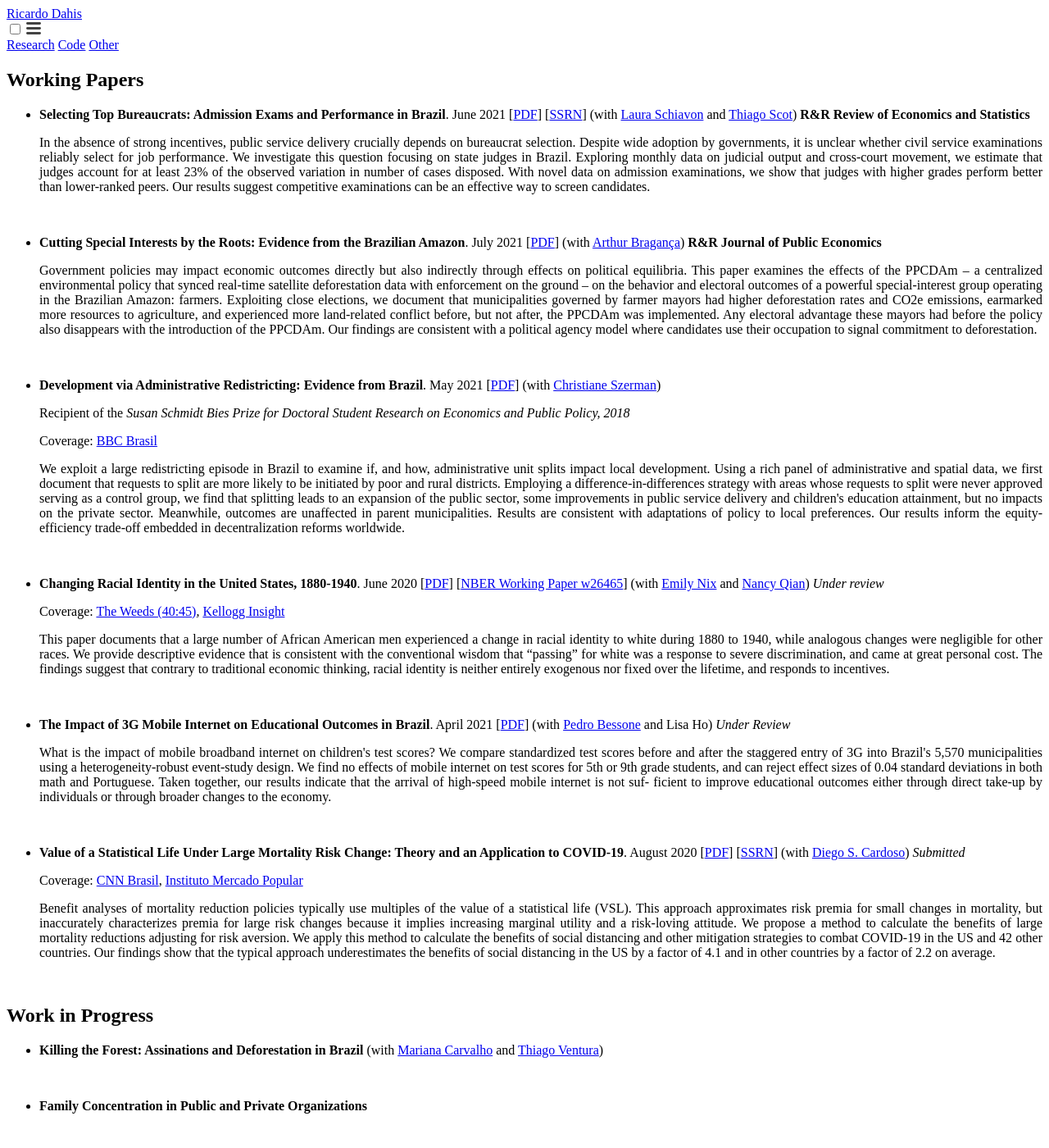
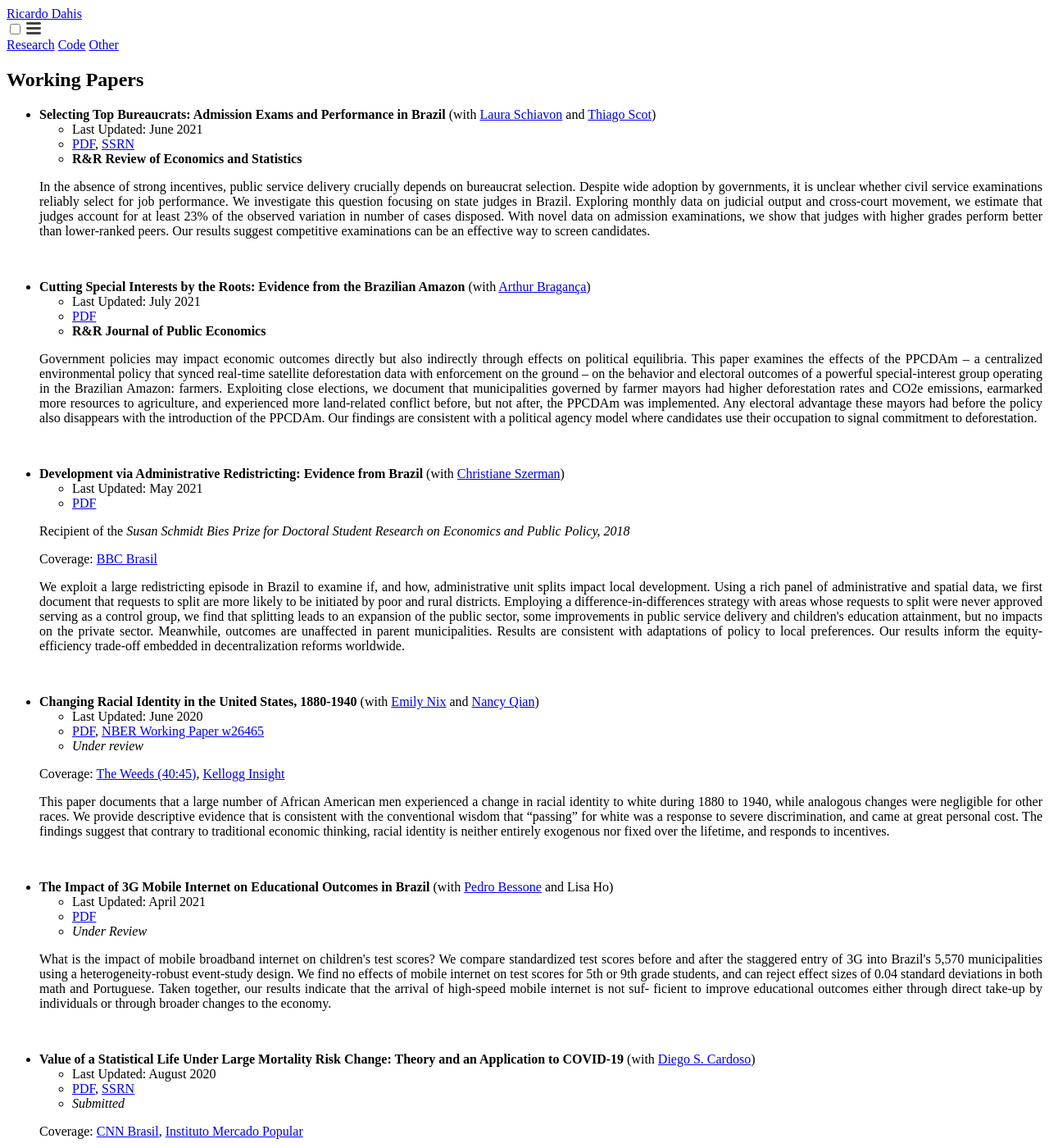
Before and after one commit to rdahis/rdahis.github.io, a Jekyll site: the page built from 1-research.md, in a window 1280 px wide and 1400 px high. Shown: the whole window at 82% size. Built offline with Jekyll 4.4.1, drawn with Linux system fonts in a browser that asks for light colours; a script that is not in the unit is left out.

Commit message:
Adds sub bullet points.

```diff
--- a/1-research.md
+++ b/1-research.md
@@ -6,17 +6,25 @@
 
 # Working Papers
 
-- **Selecting Top Bureaucrats: Admission Exams and Performance in Brazil**. June 2021 [[PDF](/files/papers/DSS_Selecting_Top_Bureaucrats.pdf){:target="_blank"}] [[SSRN](https://ssrn.com/abstract=3584725){:target="_blank"}] (with [Laura Schiavon](https://www.lauraschiavon.com/){:target="_blank"} and [Thiago Scot](https://sites.google.com/view/thiagoscot/){:target="_blank"}) **R&R Review of Economics and Statistics**
+- **Selecting Top Bureaucrats: Admission Exams and Performance in Brazil** (with [Laura Schiavon](https://www.lauraschiavon.com/){:target="_blank"} and [Thiago Scot](https://sites.google.com/view/thiagoscot/){:target="_blank"})
+    - Last Updated: June 2021
+    - [PDF](/files/papers/DSS_Selecting_Top_Bureaucrats.pdf){:target="_blank"}, [SSRN](https://ssrn.com/abstract=3584725){:target="_blank"}
+    - **R&R Review of Economics and Statistics**
 
    <p style="text-align: justify;"> In the absence of strong incentives, public service delivery crucially depends on bureaucrat selection. Despite wide adoption by governments, it is unclear whether civil service examinations reliably select for job performance. We investigate this question focusing on state judges in Brazil. Exploring monthly data on judicial output and cross-court movement, we estimate that judges account for at least 23% of the observed variation in number of cases disposed. With novel data on admission examinations, we show that judges with higher grades perform better than lower-ranked peers. Our results suggest competitive examinations can be an effective way to screen candidates. </p>
 
 <br>
-- **Cutting Special Interests by the Roots: Evidence from the Brazilian Amazon**. July 2021 [[PDF](/files/papers/Braganca and Dahis (2021) Cutting Special Interests by the Roots.pdf){:target="_blank"}] (with [Arthur Bragança](https://arthurbraganca.com/){:target="_blank"}) **R&R Journal of Public Economics**
+- **Cutting Special Interests by the Roots: Evidence from the Brazilian Amazon** (with [Arthur Bragança](https://arthurbraganca.com/){:target="_blank"})
+    - Last Updated: July 2021
+    - [PDF](/files/papers/Braganca and Dahis (2021) Cutting Special Interests by the Roots.pdf){:target="_blank"}
+    - **R&R Journal of Public Economics**
 
    <p style="text-align: justify;"> Government policies may impact economic outcomes directly but also indirectly through effects on political equilibria. This paper examines the effects of the PPCDAm – a centralized environmental policy that synced real-time satellite deforestation data with enforcement on the ground – on the behavior and electoral outcomes of a powerful special-interest group operating in the Brazilian Amazon: farmers. Exploiting close elections, we document that municipalities governed by farmer mayors had higher deforestation rates and CO2e emissions, earmarked more resources to agriculture, and experienced more land-related conflict before, but not after, the PPCDAm was implemented. Any electoral advantage these mayors had before the policy also disappears with the introduction of the PPCDAm. Our findings are consistent with a political agency model where candidates use their occupation to signal commitment to deforestation. </p>
 
 <br>
-- **Development via Administrative Redistricting: Evidence from Brazil**. May 2021 [[PDF](/files/papers/Dahis and Szerman (2021) Development via Administrative Redistricting.pdf){:target="_blank"}] (with [Christiane Szerman](https://sites.google.com/view/cszerman/){:target="_blank"})
+- **Development via Administrative Redistricting: Evidence from Brazil** (with [Christiane Szerman](https://sites.google.com/view/cszerman/){:target="_blank"})
+    - Last Updated: May 2021
+    - [PDF](/files/papers/Dahis and Szerman (2021) Development via Administrative Redistricting.pdf){:target="_blank"}
 
     Recipient of the _Susan Schmidt Bies Prize for Doctoral Student Research on Economics and Public Policy, 2018_
 
@@ -25,19 +33,28 @@
    <p style="text-align: justify;"> We exploit a large redistricting episode in Brazil to examine if, and how, administrative unit splits impact local development. Using a rich panel of administrative and spatial data, we first document that requests to split are more likely to be initiated by poor and rural districts. Employing a difference-in-differences strategy with areas whose requests to split were never approved serving as a control group, we find that splitting leads to an expansion of the public sector, some improvements in public service delivery and children's education attainment, but no impacts on the private sector. Meanwhile, outcomes are unaffected in parent municipalities. Results are consistent with adaptations of policy to local preferences. Our results inform the equity-efficiency trade-off embedded in decentralization reforms worldwide. </p>
 
 <br>
-- **Changing Racial Identity in the United States, 1880-1940**. June 2020 [[PDF](/files/papers/DNQ_2020_0608_FINAL.pdf){:target="_blank"}] [[NBER Working Paper w26465](https://www.nber.org/papers/w26465){:target="_blank"}] (with [Emily Nix](https://sites.google.com/site/emilyenix/){:target="_blank"} and [Nancy Qian](https://www.kellogg.northwestern.edu/faculty/qian/){:target="_blank"}) _Under review_
+- **Changing Racial Identity in the United States, 1880-1940** (with [Emily Nix](https://sites.google.com/site/emilyenix/){:target="_blank"} and [Nancy Qian](https://www.kellogg.northwestern.edu/faculty/qian/){:target="_blank"})
+    - Last Updated: June 2020
+    - [PDF](/files/papers/DNQ_2020_0608_FINAL.pdf){:target="_blank"}, [NBER Working Paper w26465](https://www.nber.org/papers/w26465){:target="_blank"}
+    - _Under review_
 
    Coverage: [The Weeds (40:45)](https://open.spotify.com/episode/0QluGZdvuc5lFtt2ygnEtC?si=gSSl7uggTbqXu-LU3YvRSQ){:target="_blank"}, [Kellogg Insight](https://insight.kellogg.northwestern.edu/article/jim-crow-era-discrimination-violence-black-men-passed-white){:target="_blank"}
 
    <p style="text-align: justify;"> This paper documents that a large number of African American men experienced a change in racial identity to white during 1880 to 1940, while analogous changes were negligible for other races. We provide descriptive evidence that is consistent with the conventional wisdom that “passing” for white was a response to severe discrimination, and came at great personal cost. The findings suggest that contrary to traditional economic thinking, racial identity is neither entirely exogenous nor fixed over the lifetime, and responds to incentives. </p>
 
 <br>
-- **The Impact of 3G Mobile Internet on Educational Outcomes in Brazil**. April 2021 [[PDF](/files/papers/Bessone, Dahis, and Ho (2021) The Impact of 3G Mobile Internet on Educational Outcomes in Brazil.pdf){:target="_blank"}] (with [Pedro Bessone](http://economics.mit.edu/grad/bessone.tepedino) and Lisa Ho) _Under Review_
+- **The Impact of 3G Mobile Internet on Educational Outcomes in Brazil** (with [Pedro Bessone](http://economics.mit.edu/grad/bessone.tepedino) and Lisa Ho)
+    - Last Updated: April 2021
+    - [PDF](/files/papers/Bessone, Dahis, and Ho (2021) The Impact of 3G Mobile Internet on Educational Outcomes in Brazil.pdf){:target="_blank"}
+    - _Under Review_
 
    <p style="text-align: justify;"> What is the impact of mobile broadband internet on children's test scores? We compare standardized test scores before and after the staggered entry of 3G into Brazil's 5,570 municipalities using a heterogeneity-robust event-study design. We find no effects of mobile internet on test scores for 5th or 9th grade students, and can reject effect sizes of 0.04 standard deviations in both math and Portuguese. Taken together, our results indicate that the arrival of high-speed mobile internet is not suf- ficient to improve educational outcomes either through direct take-up by individuals or through broader changes to the economy. </p>
 
 <br>
-- **Value of a Statistical Life Under Large Mortality Risk Change: Theory and an Application to COVID-19**. August 2020 [[PDF](/files/papers/CD_VSL.pdf){:target="_blank"}] [[SSRN](https://papers.ssrn.com/abstract=3599529){:target="_blank"}] (with [Diego S. Cardoso](https://www.diegoscardoso.com/){:target="_blank"}) _Submitted_
+- **Value of a Statistical Life Under Large Mortality Risk Change: Theory and an Application to COVID-19** (with [Diego S. Cardoso](https://www.diegoscardoso.com/){:target="_blank"})
+    - Last Updated: August 2020
+    - [PDF](/files/papers/CD_VSL.pdf){:target="_blank"}, [SSRN](https://papers.ssrn.com/abstract=3599529){:target="_blank"}
+    - _Submitted_
 
     Coverage: [CNN Brasil](https://www.cnnbrasil.com.br/nacional/2020/04/22/quarentena-intensiva-traria-beneficio-de-r-298-bi-por-mes-ao-pais-diz-pesquisa){:target="_blank"}, [Instituto Mercado Popular](https://mercadopopular.org/economia/os-beneficios-economicos-do-distanciamento-social/){:target="_blank"}
 
```
